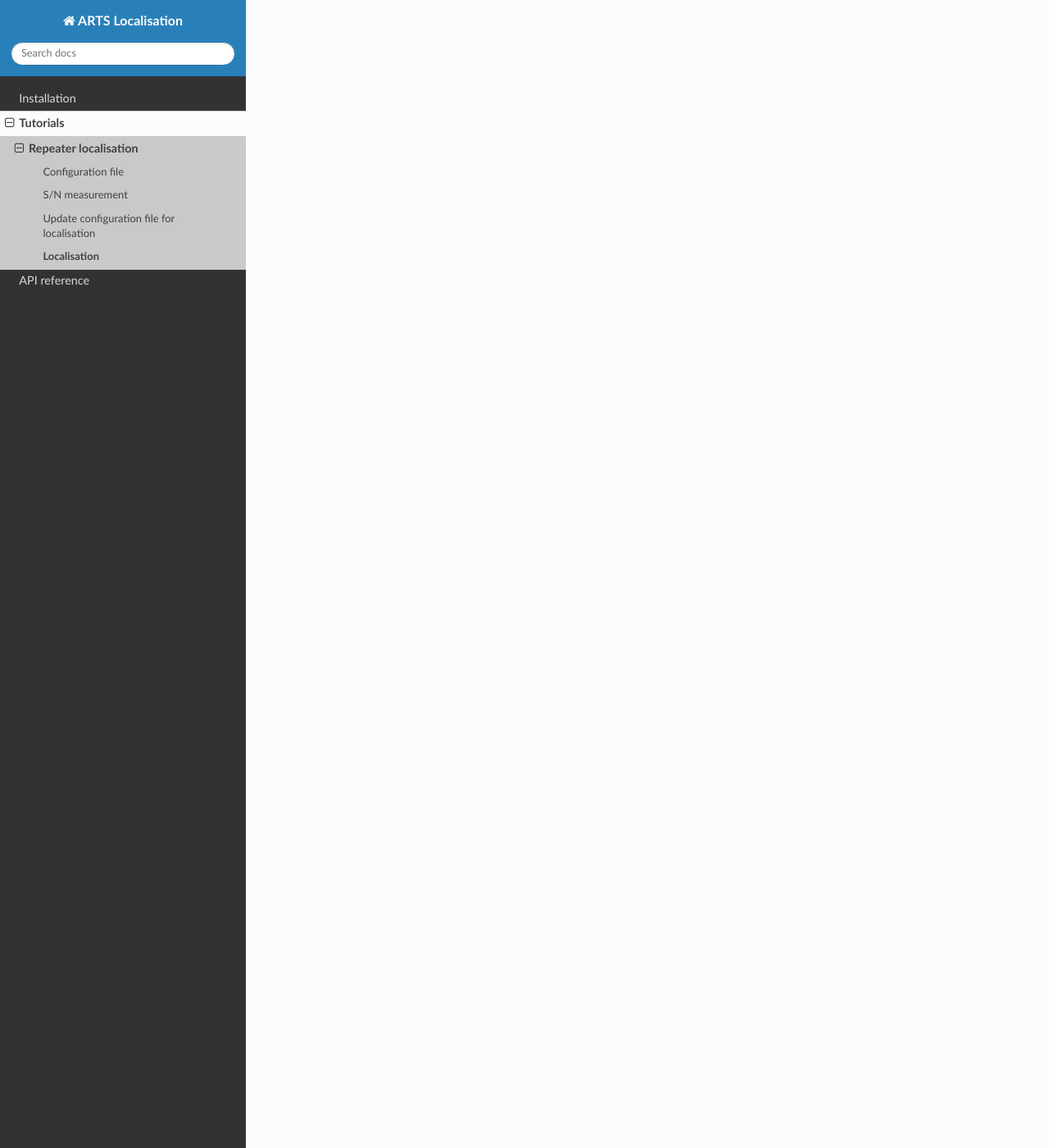
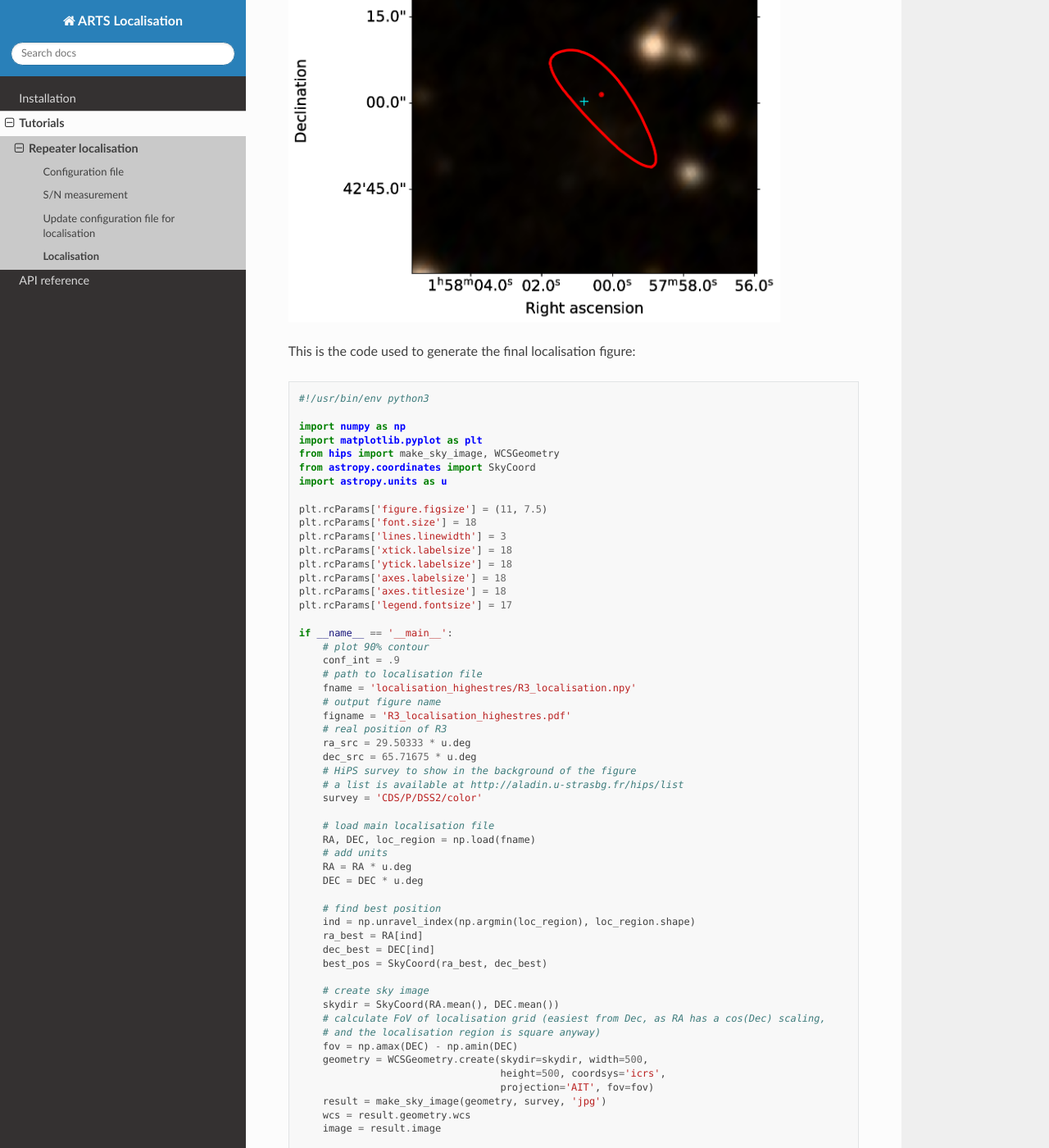
Before and after one commit to loostrum/arts_localisation, a Sphinx documentation site: the page built from docs/_modules/tutorial_repeater/localisation.rst, in a window 1280 px wide and 1400 px high, scrolled down 4424 px. Shown: the whole window at 82% size. Built offline with Sphinx 7.4.7 and the Read the Docs theme 2.0.0, drawn with Linux system fonts in a browser that asks for light colours; some of the changed text lies outside the part shown.

Commit message:
Add image with DSS2 background to localisation tutorial

```diff
--- a/docs/_modules/tutorial_repeater/intro.rst
+++ b/docs/_modules/tutorial_repeater/intro.rst
@@ -1,6 +1,6 @@
 Repeater localisation
 --------------------------------
-As a first example, we are going to look at the localisation of repeating FRB 180916.J0158+65 (also known as R3) using 3 bursts.
+We are going to localize the repeating FRB 180916.J0158+65 (also known as R3) using 3 bursts.
 The telescope was directly pointed at the source, so the detections happened in compound beam zero (CB00).
 For this example, we are not going to use the neighbouring beams. Let's first look at the available data::
 
--- a/docs/_modules/tutorial_repeater/localisation.rst
+++ b/docs/_modules/tutorial_repeater/localisation.rst
@@ -156,3 +156,91 @@ In this case, the final best position is 30 arcseconds from the known source pos
 part of the localisation region is relatively constant: the real source position is also a very good fit at at 0.00009,
 i.e. it would only be excluded if we would choose a 99.991% or higher confidence level.
 For reference, the 0.37 square-arcminute localisation region corresponds to a circular region with a radius of 20 arcseconds.
+
+Using `HiPS <http://aladin.u-strasbg.fr/hips/>`_, the localisation contour can be overplotted on a nice background image
+of a survey of choice. Here `DSS2 <https://archive.eso.org/dss/dss>`_ is used. The host galaxy of R3 is visible
+in this figure, covering about half of the localisation region.
+
+.. image:: ../../_images/R3_localisation_highestres.png
+    :width: 600
+    :alt: Localisation of all bursts combined with DSS2 background
+
+This is the code used to generate the final localisation figure::
+
+    #!/usr/bin/env python3
+
+    import numpy as np
+    import matplotlib.pyplot as plt
+    from hips import make_sky_image, WCSGeometry
+    from astropy.coordinates import SkyCoord
+    import astropy.units as u
+
+    plt.rcParams['figure.figsize'] = (11, 7.5)
+    plt.rcParams['font.size'] = 18
+    plt.rcParams['lines.linewidth'] = 3
+    plt.rcParams['xtick.labelsize'] = 18
+    plt.rcParams['ytick.labelsize'] = 18
+    plt.rcParams['axes.labelsize'] = 18
+    plt.rcParams['axes.titlesize'] = 18
+    plt.rcParams['legend.fontsize'] = 17
+
+    if __name__ == '__main__':
+        # plot 90% contour
+        conf_int = .9
+        # path to localisation file
+        fname = 'localisation_highestres/R3_localisation.npy'
+        # output figure name
+        figname = 'R3_localisation_highestres.pdf'
+        # real position of R3
+        ra_src = 29.50333 * u.deg
+        dec_src = 65.71675 * u.deg
+        # HiPS survey to show in the background of the figure
+        # a list is available at http://aladin.u-strasbg.fr/hips/list
+        survey = 'CDS/P/DSS2/color'
+
+        # load main localisation file
+        RA, DEC, loc_region = np.load(fname)
+        # add units
+        RA = RA * u.deg
+        DEC = DEC * u.deg
+
+        # find best position
+        ind = np.unravel_index(np.argmin(loc_region), loc_region.shape)
+        ra_best = RA[ind]
+        dec_best = DEC[ind]
+        best_pos = SkyCoord(ra_best, dec_best)
+
+        # create sky image
+        skydir = SkyCoord(RA.mean(), DEC.mean())
+        # calculate FoV of localisation grid (easiest from Dec, as RA has a cos(Dec) scaling,
+        # and the localisation region is square anyway)
+        fov = np.amax(DEC) - np.amin(DEC)
+        geometry = WCSGeometry.create(skydir=skydir, width=500,
+                                      height=500, coordsys='icrs',
+                                      projection='AIT', fov=fov)
+        result = make_sky_image(geometry, survey, 'jpg')
+        wcs = result.geometry.wcs
+        image = result.image
+
+        # plot image and contour
+        fig = plt.figure()
+        ax = plt.subplot(projection=wcs)
+        ax.imshow(image, origin='lower')
+        # avoid automatic rescaling of x/y limits
+        ax.set_autoscale_on(False)
+        ax.contour(RA, DEC, loc_region, [conf_int], colors=['r'],
+                   transform=ax.get_transform('icrs'))
+
+        # add points
+        ax.plot(ra_best, dec_best, color='r', marker='.', ls='', ms=10,
+                label='Best position', transform=ax.get_transform('icrs'))
+        ax.plot(ra_src, dec_src, color='cyan', marker='+', ls='', ms=10,
+                label='Source position', transform=ax.get_transform('icrs'))
+
+        ax.legend()
+        ax.set_xlabel('Right ascension')
+        ax.set_ylabel('Declination')
+        ax.coords[0].set_major_formatter('hh:mm:ss.s')
+        ax.coords[1].set_major_formatter('dd:mm:ss.s')
+
+        plt.savefig(figname, bbox_inches='tight')
```
Also changed, not shown: docs/_images/R3_localisation_highestres.png (added).
